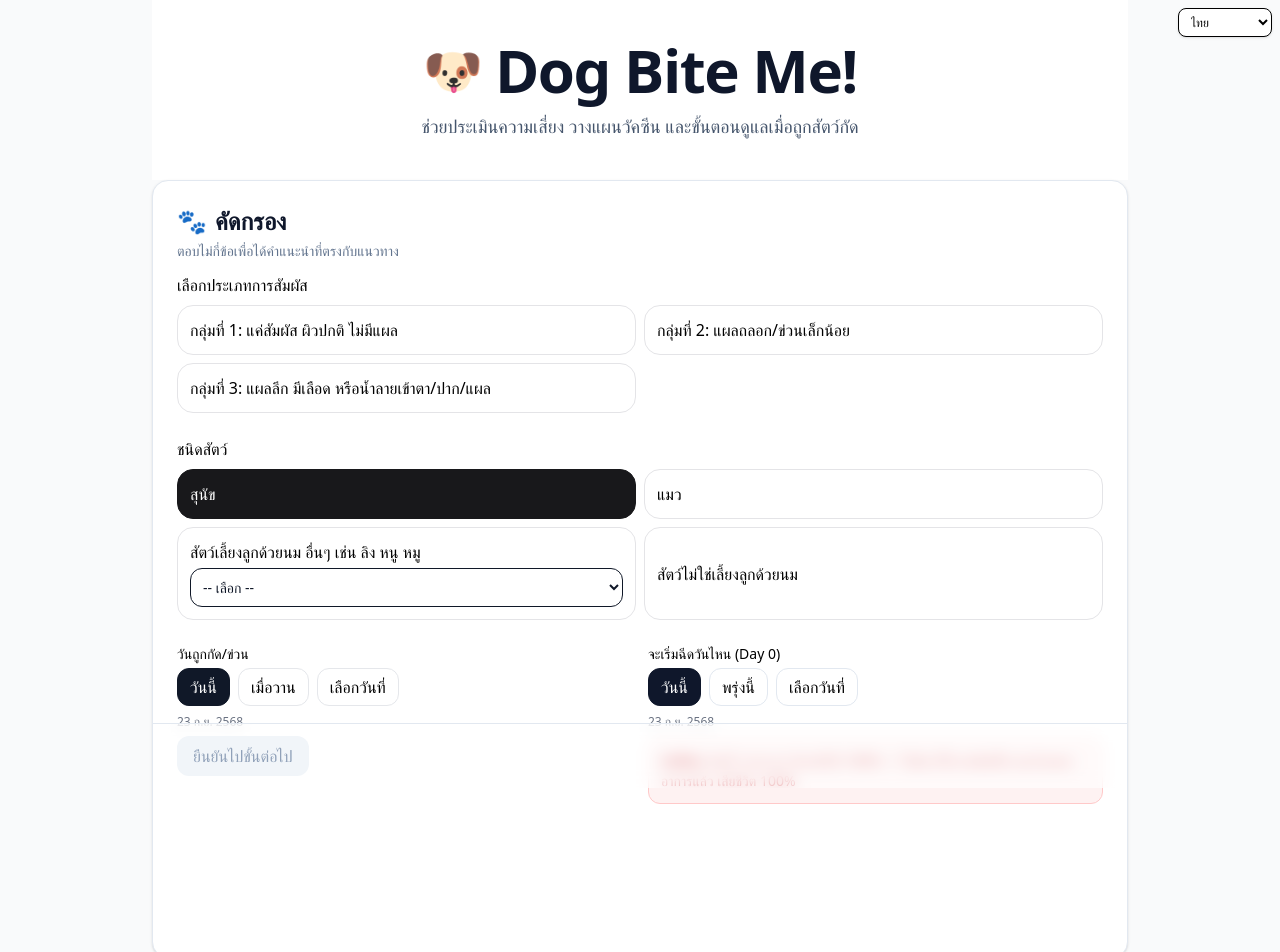
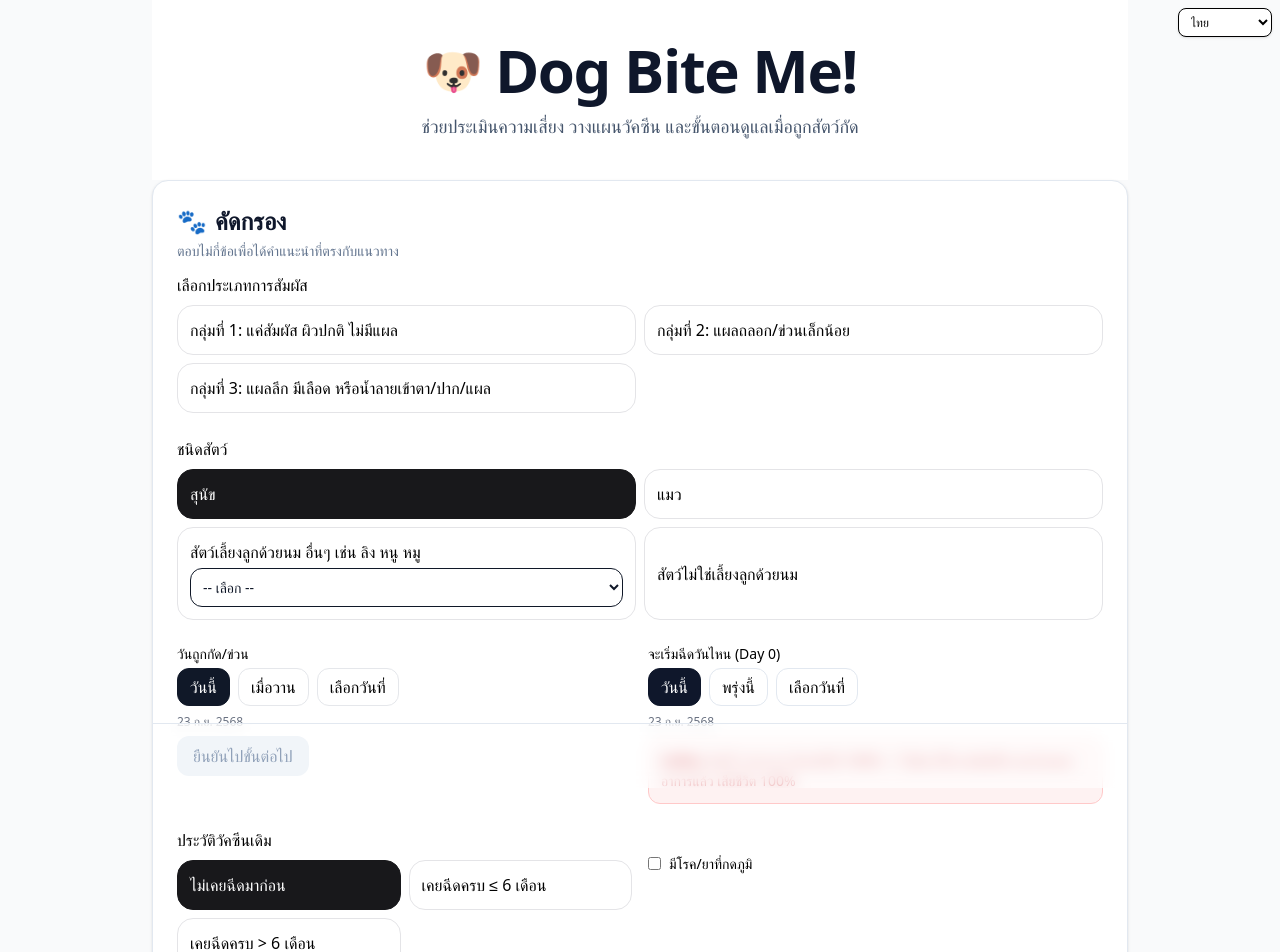
Before and after one commit to anupatwritnun/dog-bite-me, a React (Vite) app: page / in a window 1280 px wide. Shown: the top 952 px of the page. Built offline with nearby package versions, Linux system fonts and the light colour scheme.

Commit message:
update wording and calendar subtitle

```diff
--- a/src/App.jsx
+++ b/src/App.jsx
@@ -55,12 +55,17 @@ export default function App() {
   t={t}
   EXPOSURES={o.EXPOSURES}
   ANIMAL_OPTIONS={o.ANIMAL_OPTIONS}
+  PRIOR_VAC={o.PRIOR_VAC}                       // << เพิ่ม
   todayISO={s.todayISO}
   yesterdayISO={s.yesterdayISO}
   exposureCat={s.exposureCat}
   setExposureCat={s.setExposureCat}
   animalType={s.animalType}
   setAnimalType={s.setAnimalType}
+  priorVaccination={s.priorVaccination}         // << เพิ่ม
+  setPriorVaccination={s.setPriorVaccination}   // << เพิ่ม
+  immunocompromised={s.immunocompromised}       // << เพิ่ม
+  setImmunocompromised={s.setImmunocompromised} // << เพิ่ม
   expMode={s.expMode}
   setExpMode={s.setExpMode}
   exposureDate={s.exposureDate}
@@ -69,9 +74,8 @@ export default function App() {
   setStartMode={s.setStartMode}
   startDatePreview={startDatePreview}
   onConfirm={() => s.setConfirmedA(true)}
-  confirmed={s.confirmedA}
-  onResetConfirm={() => s.setConfirmedA(false)}
 />
+
 
 
 
--- a/src/features/triage/TriageCard.jsx
+++ b/src/features/triage/TriageCard.jsx
@@ -7,42 +7,39 @@ export default function TriageCard({
   t,
   EXPOSURES,
   ANIMAL_OPTIONS,
+  PRIOR_VAC,                          // << เพิ่มรับตัวเลือกวัคซีน
   todayISO,
   yesterdayISO,
   exposureCat, setExposureCat,
   animalType, setAnimalType,
+  priorVaccination, setPriorVaccination,   // << เพิ่ม state วัคซีน
+  immunocompromised, setImmunocompromised, // << เพิ่ม state กดภูมิ
   expMode, setExpMode,
   exposureDate, setExposureDate,
   startMode, setStartMode,
   startDatePreview,
-  onConfirm,         // เรียกเมื่อผู้ใช้กดปุ่มยืนยัน
-  confirmed,         // true = กดแล้ว ให้ปุ่มดำค้าง
-  onResetConfirm,    // เรียกรีเซ็ตสถานะเมื่อมีการเลือกใหม่
+  onConfirm,
 }) {
-  // ถ้าเปลี่ยนกลุ่ม ให้รีเซ็ตสถานะยืนยัน
-  const handleSetExposure = (val) => {
-    if (onResetConfirm) onResetConfirm();
-    setExposureCat(val);
-  };
-
   return (
     <Card
       title={t("sections.triageTitle")}
       subtitle={t("sections.triageSubtitle")}
       icon="🐾"
     >
-      {/* เผื่อพื้นที่ให้แถบปุ่ม sticky อยู่ในกรอบการ์ดเสมอ */}
+      {/* บังคับให้การ์ดสูงพอและเว้นที่ให้แถบปุ่ม sticky */}
       <div className="grid gap-6 pb-16">
+        {/* ประเภทการสัมผัส */}
         <div>
           <p className="font-medium mb-2">{t("fields.exposureType")}</p>
           <RadioList
             name="expo"
             value={exposureCat}
-            onChange={handleSetExposure}
+            onChange={setExposureCat}
             options={EXPOSURES}
           />
         </div>
 
+        {/* ชนิดสัตว์ */}
         <div>
           <p className="font-medium mb-2">{t("fields.animalType")}</p>
           <RadioList
@@ -53,6 +50,7 @@ export default function TriageCard({
           />
         </div>
 
+        {/* วันที่สัมผัส + ตั้ง Day 0 */}
         <div className="grid sm:grid-cols-2 gap-4">
           <SegmentedDate
             label={t("fields.exposureDate")}
@@ -93,17 +91,40 @@ export default function TriageCard({
             {startDatePreview.customInput}
             {startDatePreview.hint}
             <div className="mt-2 rounded-xl border border-red-200 bg-red-50 text-red-700 p-3 text-xs sm:text-sm">
-  <strong className="font-semibold">
-    {t("messages.warning").split(":")[0]}:
-  </strong>{" "}
-  {t("messages.warning").split(":").slice(1).join(":").trim()}
-</div>
+              <strong className="font-semibold">
+                {t("messages.warning").split(":")[0]}:
+              </strong>{" "}
+              {t("messages.warning").split(":").slice(1).join(":").trim()}
+            </div>
+          </div>
+        </div>
 
+        {/* ประวัติวัคซีน + ภูมิคุ้มกัน */}
+        <div className="grid sm:grid-cols-2 gap-4">
+          <div>
+            <p className="font-medium mb-2">{t("fields.priorVac")}</p>
+            <RadioList
+              name="prior"
+              value={priorVaccination}
+              onChange={setPriorVaccination}
+              options={PRIOR_VAC} // never / <=6m / >6m
+            />
+          </div>
+
+          <div className="sm:pt-6">
+            <label className="inline-flex items-center gap-2 text-sm">
+              <input
+                type="checkbox"
+                checked={immunocompromised}
+                onChange={(e) => setImmunocompromised(e.target.checked)}
+              />
+              {t("fields.immunocomp")}
+            </label>
           </div>
         </div>
       </div>
 
-      {/* แถบปุ่ม sticky ที่ก้นการ์ด */}
+      {/* แถบปุ่ม sticky ติดขอบล่างการ์ด มองเห็นเสมอ */}
       <div className="sticky bottom-3 left-0 right-0 z-10">
         <div className="mx-[-1.25rem] sm:mx-[-1.5rem] rounded-b-2xl">
           <div
@@ -115,11 +136,9 @@ export default function TriageCard({
               onClick={onConfirm}
               disabled={!exposureCat}
               className={`px-4 py-2 rounded-xl transition-colors ${
-                !exposureCat
-                  ? "bg-slate-100 text-slate-400 cursor-not-allowed"
-                  : confirmed
-                  ? "bg-black text-white"
-                  : "bg-slate-400 hover:bg-slate-500 text-white"
+                exposureCat
+                  ? "bg-slate-200 text-slate-800 hover:bg-slate-300 active:bg-slate-900 active:text-white"
+                  : "bg-slate-100 text-slate-400 cursor-not-allowed"
               }`}
             >
               {t("ui.next")}
@@ -132,7 +151,7 @@ export default function TriageCard({
                     ? "bg-emerald-50 text-emerald-800 border-emerald-200"
                     : exposureCat === "2"
                     ? "bg-amber-50 text-amber-900 border-amber-200"
-                    : "bg-rabies-50 text-rabies-900 border-rabies-200"
+                    : "bg-red-50 text-red-700 border-red-200"
                 }`}
               >
                 {t("fields.group", { n: exposureCat })}
```
